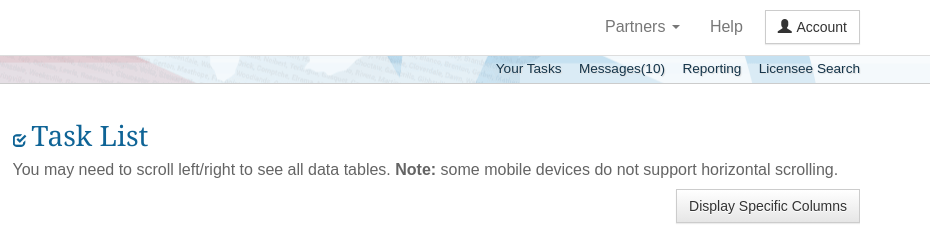
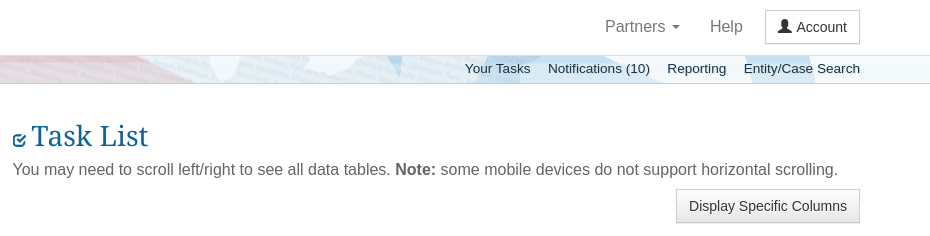
Before and after one commit to beacrea/solar-proto, a plain HTML site: page app.html in a window 1280 px wide. Shown: the top 236 px of the page, 350-1280 px from the left. Drawn offline with nearby package versions, Linux system fonts and the light colour scheme; files that its build step writes are made by us from their sources.

Commit message:
Made a couple nav tweaks.

```diff
--- a/app.html
+++ b/app.html
@@ -73,9 +73,9 @@
               </p>
               <nav class="aux">
                 <a class="triggerView-tasks"><span class="longform">Your Tasks</span><span class="shortform">Tasks</span></a>
-                <a class="triggerView-messages">Messages(10)</a>
+                <a class="triggerView-messages">Notifications (10)</a>
                 <a class="triggerView-reports">Reporting</a>
-                <a class="triggerView-search_licensee">Licensee Search</a>
+                <a class="triggerView-search_licensee">Entity/Case Search</a>
               </nav><!-- /.aux -->
             </div>
           </div>
```
Also changed, not shown: 1 other file.
